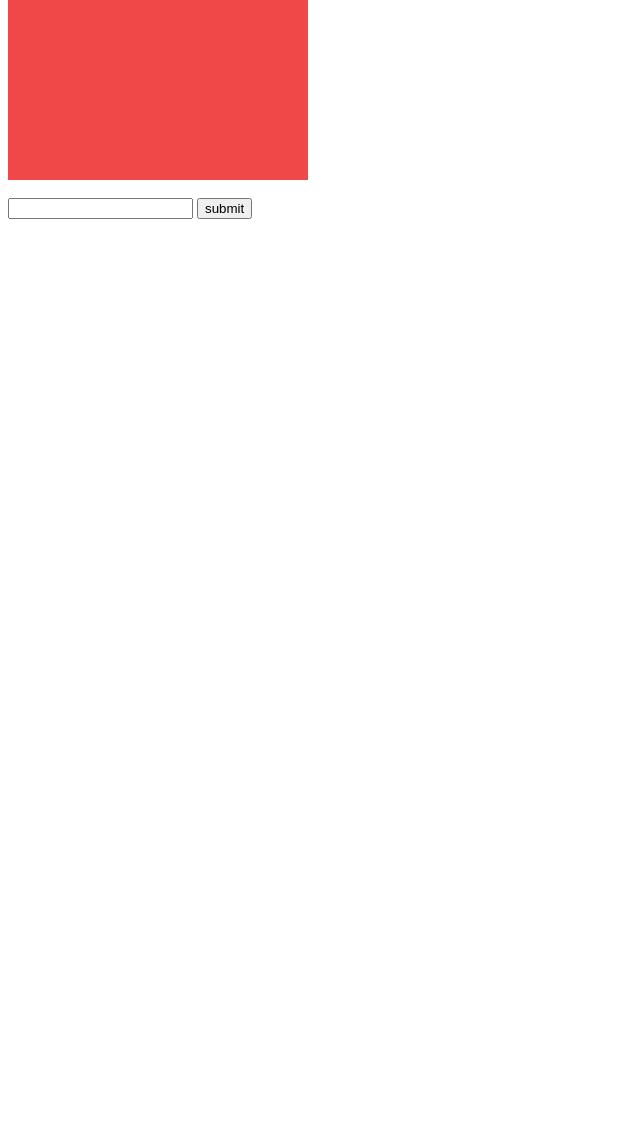
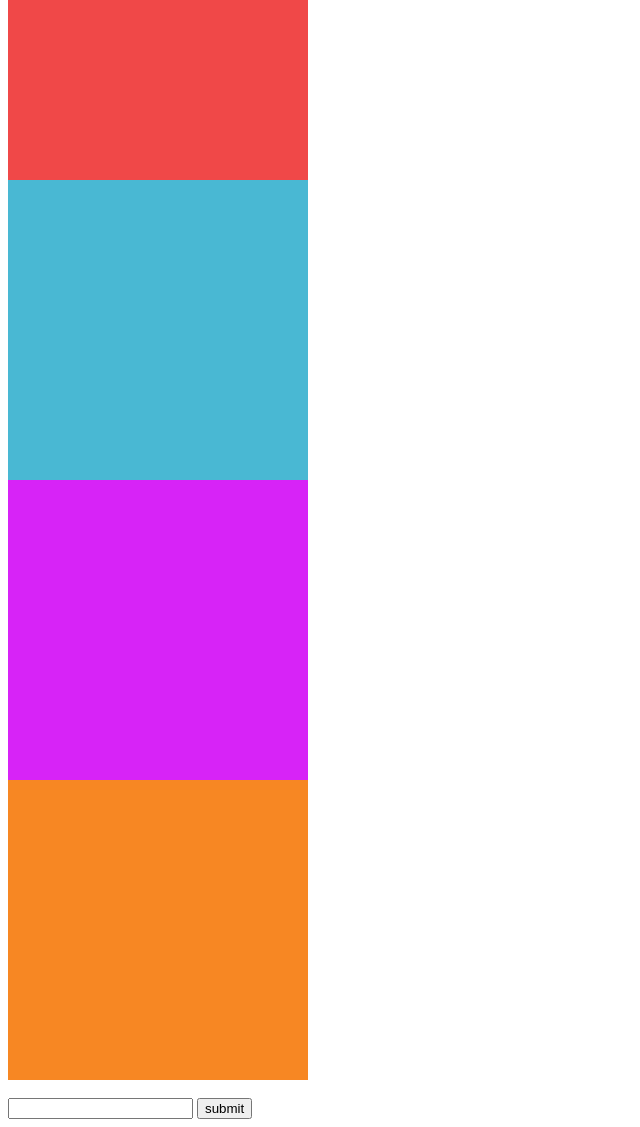
Before and after one commit to reddyadi/J-query-, a plain HTML site: page index.html in a window 1280 px wide. Shown: the part 500-1627 px from the top of the page, without its empty margins (0-640 px from the left). Before the commit the page ends 800 px from the top, so only its background shows below. Drawn offline with Linux system fonts and the light colour scheme.

Commit message:
j query2

```diff
--- a/css/style.css
+++ b/css/style.css
@@ -10,10 +10,24 @@
 .red{
   background-color: #F04848;
 }
+
+.blue{
+  background-color: #49B8D3;
+}
+
+.purple{
+  background-color: #D723F7;
+}
+
+.orange{
+  background-color: #F78723;
+}
+
 #box2{
 
 }
 
 .wide{
   width: 500px;
+
 }
--- a/index.html
+++ b/index.html
@@ -10,6 +10,9 @@
 
       <div id="box1" class="box green"></div>
       <div id="box2" class="box red"></div>
+      <div id="box3" class="box blue"></div>
+      <div id="box4" class="box purple"></div>
+      <div id="box5" class="box orange"></div>
       <br>
       <form id="myForm" action="success.html" method="post">
         <input id="name" type="text" name="name" value="">
--- a/js/script.js
+++ b/js/script.js
@@ -13,7 +13,7 @@ $(document).ready(function(){
     });
 
     $("#box2").dblclick(function(){
-        console.log("red box is clicked");
+        console.log("red box is double clicked");
     });
 
     $("#myForm").submit(function(){
```
